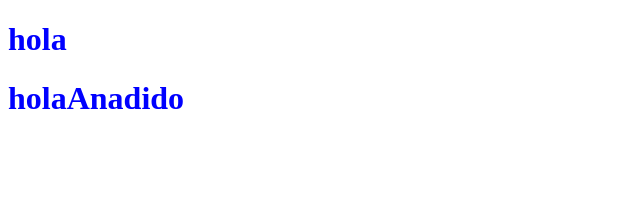
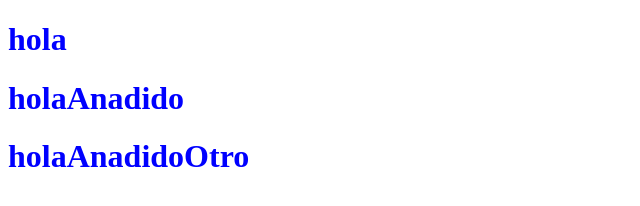
Before and after one commit to chemiya11/proyectoGIt, a plain HTML site: page index.html in a window 1280 px wide. Shown: the whole page, without its empty margins (0-640 px from the left). Drawn offline with Linux system fonts and the light colour scheme.

Commit message:
otro anadido desde vs

```diff
--- a/index.html
+++ b/index.html
@@ -10,6 +10,7 @@
 <body>
     <h1 class="titulo">hola</h1>
     <h1 class="titulo">holaAnadido</h1>
+    <h1 class="titulo">holaAnadidoOtro</h1>
     <script src="app.js"></script>
 </body>
 </html>
```
